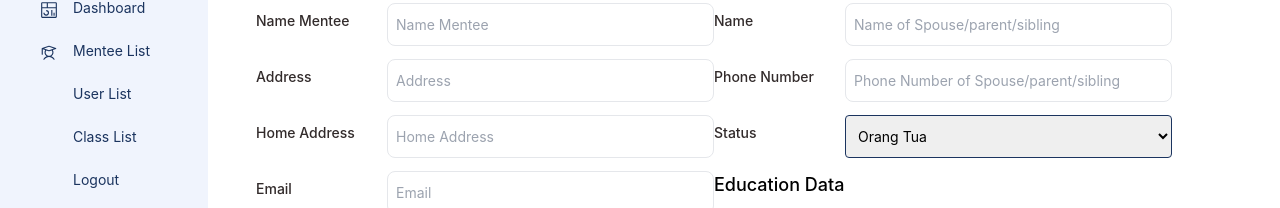
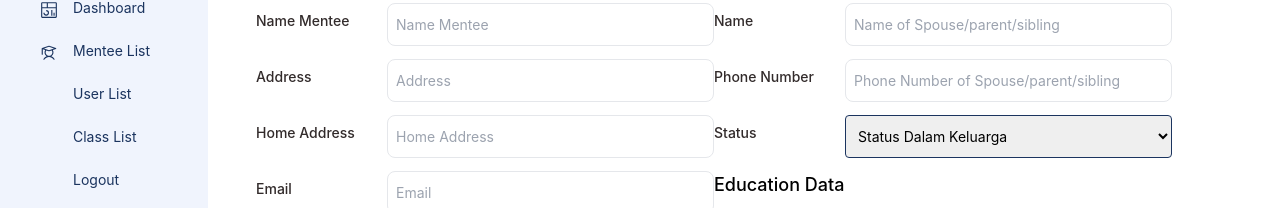
Before and after one commit to argianardi/Immersive-Dashboard, a Next.js app: page /addMentee in a window 1280 px wide. Shown: the part 143-351 px from the top of the page. Built offline with nearby package versions, Linux system fonts and the light colour scheme; some icons are missing.

Commit message:
add padding

```diff
--- a/components/formaddmentee.jsx
+++ b/components/formaddmentee.jsx
@@ -1,16 +1,34 @@
-import React from 'react'
+import React from "react";
 
 const Formaddmentee = ({ klik, change }) => {
-    return (
-        <form className='flex justify-between sm:w-[458px] h-[43px] mb-[13px] text-sm' onChange={change}>
-            <label for="status" className='mt-2 text-[#322B2B] font-medium mr-6'>Status</label>
-            <select className='rounded sm:w-[327px] h-full boder-[#1B345F] px-2 border-[1px] border-[#1B345F]' id="status" name="status">
-                <option onClick={klik} value="orang tua">Orang Tua</option>
-                <option onClick={klik} value="kakek/nenek">Kakek/Nenek</option>
-                <option onClick={klik} value="saudara">Saudara</option>
-            </select>
-        </form>
-    )
-}
+  return (
+    <form
+      className="flex justify-between sm:w-[458px] h-[43px] mb-[13px] text-sm"
+      onChange={change}
+    >
+      <label for="status" className="mt-2 text-[#322B2B] font-medium mr-6">
+        Status
+      </label>
+      <select
+        className="rounded sm:w-[327px] h-full boder-[#1B345F] px-2 border-[1px] border-[#1B345F]"
+        id="status"
+        name="status"
+      >
+        <option onClick={klik} value="orang tua">
+          Status Dalam Keluarga
+        </option>
+        <option onClick={klik} value="orang tua">
+          Orang Tua
+        </option>
+        <option onClick={klik} value="kakek/nenek">
+          Kakek/Nenek
+        </option>
+        <option onClick={klik} value="saudara">
+          Saudara
+        </option>
+      </select>
+    </form>
+  );
+};
 
-export default Formaddmentee
+export default Formaddmentee;
--- a/components/inputaddmentee.jsx
+++ b/components/inputaddmentee.jsx
@@ -1,12 +1,20 @@
-import React from 'react'
+import React from "react";
 
-const Inputaddmentee = ({ label, type, placeholder }) => {
-    return (
-        <div className='mb-[13px] text-sm w-full sm:w-[458px] h-[43px] flex justify-between'>
-            <label className='mt-2 text-[#322B2B] font-medium mr-6' for="namementee">{label}</label>
-            <input className='w-auto sm:w-[327px] h-full rounded-lg border-[1px] boder-[#1B345F] px-2' type={type} name="namementee" placeholder={placeholder} />
-        </div>
-    )
-}
+const Inputaddmentee = ({ label, type, placeholder, onChange }) => {
+  return (
+    <div className="mb-[13px] text-sm w-full sm:w-[458px] h-[43px] flex justify-between">
+      <label className="mt-2 text-[#322B2B] font-medium mr-6" for="namementee">
+        {label}
+      </label>
+      <input
+        className="w-auto sm:w-[327px] h-full rounded-lg border-[1px] boder-[#1B345F] px-2"
+        type={type}
+        name="namementee"
+        placeholder={placeholder}
+        onChange={onChange}
+      />
+    </div>
+  );
+};
 
-export default Inputaddmentee
+export default Inputaddmentee;
```
